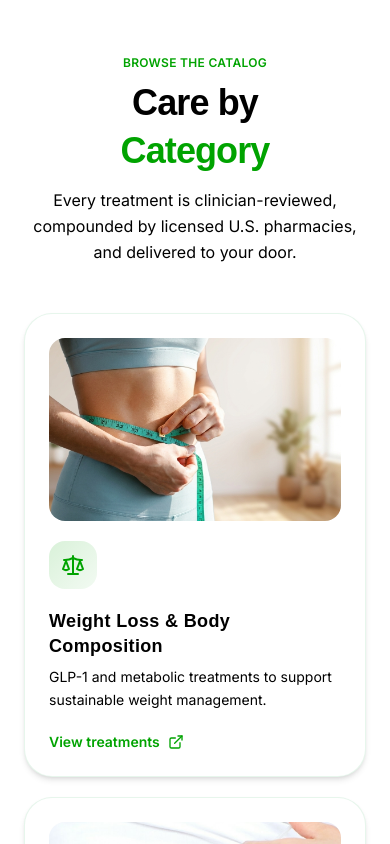
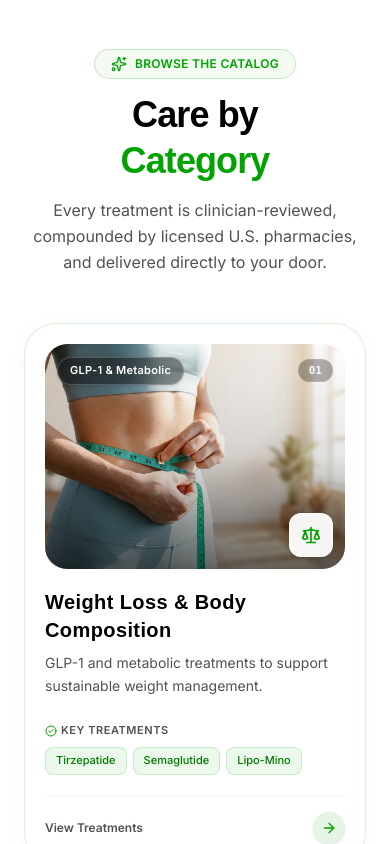
Before and after one commit to kingtenison/express-rx-pharmacy, a Next.js app: page /storefront in a window 390 px wide. Shown: the part 1560-2404 px from the top of the page. Built offline with nearby package versions, Linux system fonts and the light colour scheme; a web font is replaced by a local one.

Commit message:
feat: modern redesign of Care by Category cards in CategorySection

```diff
--- a/src/components/CategorySection.tsx
+++ b/src/components/CategorySection.tsx
@@ -3,7 +3,7 @@ import type { ComponentType } from "react";
 import { motion } from "framer-motion";
 import Image from "next/image";
 import {
-  ExternalLink,
+  ArrowRight,
   Scale,
   FlaskConical,
   ShieldCheck,
@@ -12,6 +12,7 @@ import {
   Activity,
   Sparkles,
   Microscope,
+  CheckCircle2,
 } from "lucide-react";
 import { storefront } from "@/lib/data";
 
@@ -26,49 +27,194 @@ const categoryIcons: Record<string, ComponentType<{ className?: string }>> = {
   microscope: Microscope,
 };
 
+const categoryMetadata: Record<
+  string,
+  { tag: string; popular: string[]; highlight: string }
+> = {
+  "weight-loss-body-composition": {
+    tag: "GLP-1 & Metabolic",
+    popular: ["Tirzepatide", "Semaglutide", "Lipo-Mino"],
+    highlight: "Most Popular",
+  },
+  "peptide-therapy": {
+    tag: "Cellular Recovery",
+    popular: ["Sermorelin", "GHK-Cu", "Glutathione"],
+    highlight: "Clinical Grade",
+  },
+  "longevity-immunity": {
+    tag: "Cellular Health",
+    popular: ["NAD+ Injections", "Low-Dose Naltrexone"],
+    highlight: "Anti-Aging",
+  },
+  "performance-recovery": {
+    tag: "Athletic Optimization",
+    popular: ["Amino Blends", "Performance Boost"],
+    highlight: "Energy & Repair",
+  },
+  "sexual-health": {
+    tag: "Hormone & Wellness",
+    popular: ["PT-141", "Targeted Care"],
+    highlight: "Confidential",
+  },
+  "men-s-hormonal-health": {
+    tag: "Men's Health & TRT",
+    popular: ["Testosterone Support", "Enclomiphene"],
+    highlight: "Precision Dosing",
+  },
+  "women-s-hormonal-health": {
+    tag: "Bio-Identical Care",
+    popular: ["Vaginal Estradiol", "Progesterone"],
+    highlight: "Specialized",
+  },
+  "comprehensive-health-panels": {
+    tag: "CLIA-Certified Labs",
+    popular: ["Men's Panel", "Women's Panel"],
+    highlight: "At-Home Kit",
+  },
+};
+
 export default function CategorySection() {
   return (
-    <section id="catalog" aria-labelledby="catalog-heading" className="relative w-full py-16 md:py-24 lg:py-28 overflow-hidden bg-white">
-      <div className="relative w-full px-6 md:px-12 lg:px-16">
-        <motion.div initial={{ opacity: 0, y: 30 }} whileInView={{ opacity: 1, y: 0 }} viewport={{ once: true }} transition={{ duration: 0.6 }} className="text-center mb-12 md:mb-16">
-          <span className="inline-flex items-center gap-2 text-[#00A300] text-xs sm:text-sm font-semibold tracking-wide uppercase mb-3">Browse the Catalog</span>
-          <h2 id="catalog-heading" className="text-4xl sm:text-5xl md:text-6xl font-bold text-black mb-4 tracking-tight">
+    <section
+      id="catalog"
+      aria-labelledby="catalog-heading"
+      className="relative w-full py-16 md:py-24 lg:py-32 overflow-hidden bg-white"
+    >
+      {/* Subtle background ambient gradients */}
+      <div
+        className="absolute top-1/4 left-1/2 -translate-x-1/2 w-[1000px] h-[400px] rounded-full opacity-30 pointer-events-none"
+        style={{
+          background:
+            "radial-gradient(ellipse at center, rgba(0, 163, 0, 0.08) 0%, transparent 70%)",
+          filter: "blur(60px)",
+        }}
+      />
+
+      <div className="relative z-10 w-full px-6 md:px-12 lg:px-16">
+        <motion.div
+          initial={{ opacity: 0, y: 30 }}
+          whileInView={{ opacity: 1, y: 0 }}
+          viewport={{ once: true }}
+          transition={{ duration: 0.6 }}
+          className="text-center mb-12 md:mb-16 lg:mb-20"
+        >
+          <div className="inline-flex items-center gap-2 px-4 py-1.5 rounded-full text-xs sm:text-sm font-semibold tracking-wide uppercase mb-4 border border-[#00A300]/20 bg-[#00A300]/5 text-[#00A300]">
+            <Sparkles className="w-4 h-4 text-[#00A300]" />
+            <span>Browse the Catalog</span>
+          </div>
+          <h2
+            id="catalog-heading"
+            className="text-4xl sm:text-5xl md:text-6xl font-bold text-black mb-4 tracking-tight"
+          >
             Care by
-            <span className="block text-[#00A300] mt-2">Category</span>
+            <span className="block text-[#00A300] mt-1.5 sm:mt-2">Category</span>
           </h2>
-          <p className="text-base md:text-lg leading-relaxed max-w-2xl mx-auto" style={{ color: "var(--text-2)" }}>
-            Every treatment is clinician-reviewed, compounded by licensed U.S. pharmacies, and delivered to your door.
+          <p
+            className="text-base md:text-lg leading-relaxed max-w-2xl mx-auto text-neutral-600"
+          >
+            Every treatment is clinician-reviewed, compounded by licensed U.S.
+            pharmacies, and delivered directly to your door.
           </p>
         </motion.div>
-        <ul className="grid grid-cols-1 sm:grid-cols-2 lg:grid-cols-4 gap-5 lg:gap-6">
+
+        <ul className="grid grid-cols-1 sm:grid-cols-2 lg:grid-cols-4 gap-6 lg:gap-7">
           {storefront.categories.map((cat, i) => {
             const Icon = categoryIcons[cat.icon] || Sparkles;
+            const meta = categoryMetadata[cat.id] || {
+              tag: "Specialized Care",
+              popular: ["Clinician Reviewed"],
+              highlight: "Licensed Rx",
+            };
+
             return (
               <li key={cat.id} className="flex">
                 <motion.a
                   href={cat.href}
                   target="_blank"
                   rel="noopener noreferrer"
-                  initial={{ opacity: 0, y: 40 }}
+                  initial={{ opacity: 0, y: 35 }}
                   whileInView={{ opacity: 1, y: 0 }}
                   viewport={{ once: true }}
-                  transition={{ delay: (i % 4) * 0.08, duration: 0.5, ease: [0.16, 1, 0.3, 1] }}
-                  className="group relative rounded-[1.75rem] bg-white border p-6 flex flex-col w-full h-full shadow-md hover:shadow-xl hover:-translate-y-1 transition-all duration-500"
-                  style={{ borderColor: "var(--primary-dim)" }}
+                  transition={{
+                    delay: (i % 4) * 0.08,
+                    duration: 0.5,
+                    ease: [0.16, 1, 0.3, 1],
+                  }}
+                  className="group relative rounded-[2rem] bg-white border border-[#00A300]/15 p-5 sm:p-5.5 flex flex-col w-full h-full shadow-[0_4px_20px_rgba(0,0,0,0.03)] hover:shadow-[0_20px_40px_rgba(0,163,0,0.12)] hover:border-[#00A300]/40 transition-all duration-500 hover:-translate-y-2 overflow-hidden"
                 >
-                  <div className="relative aspect-[16/10] overflow-hidden rounded-2xl mb-5">
-                    <Image src={cat.image} alt={cat.title} fill sizes="(max-width: 640px) 100vw, (max-width: 1024px) 50vw, 25vw" className="object-cover transition-transform duration-700 group-hover:scale-105" />
+                  {/* Card top-accent shine on hover */}
+                  <div className="absolute top-0 left-0 right-0 h-1 bg-gradient-to-r from-transparent via-[#00A300] to-transparent opacity-0 group-hover:opacity-100 transition-opacity duration-500" />
+
+                  {/* Visual Image Container */}
+                  <div className="relative aspect-[4/3] overflow-hidden rounded-[1.4rem] mb-5 bg-neutral-100 shadow-inner">
+                    <Image
+                      src={cat.image}
+                      alt={cat.title}
+                      fill
+                      sizes="(max-width: 640px) 100vw, (max-width: 1024px) 50vw, 25vw"
+                      className="object-cover transition-transform duration-700 ease-out group-hover:scale-108"
+                    />
+
+                    {/* Gradient Overlay */}
+                    <div className="absolute inset-0 bg-gradient-to-t from-black/60 via-black/10 to-transparent pointer-events-none" />
+
+                    {/* Top Left Tag */}
+                    <div className="absolute top-3 left-3 z-10">
+                      <span className="inline-flex items-center gap-1.5 px-3 py-1 rounded-full text-[11px] font-semibold tracking-wide text-white bg-black/40 backdrop-blur-md border border-white/20 shadow-sm">
+                        {meta.tag}
+                      </span>
+                    </div>
+
+                    {/* Top Right Category Number */}
+                    <div className="absolute top-3 right-3 z-10">
+                      <span className="text-[11px] font-mono font-bold text-white/90 bg-black/30 backdrop-blur-md px-2.5 py-1 rounded-full border border-white/10">
+                        {String(i + 1).padStart(2, "0")}
+                      </span>
+                    </div>
+
+                    {/* Floating Bottom Right Icon Badge */}
+                    <div className="absolute bottom-3 right-3 z-10 w-11 h-11 rounded-xl flex items-center justify-center bg-white/95 backdrop-blur-md shadow-md text-[#00A300] group-hover:bg-[#00A300] group-hover:text-white transition-all duration-300 border border-white/80 group-hover:scale-105">
+                      <Icon className="w-5 h-5 transition-transform duration-300 group-hover:rotate-6" aria-hidden="true" />
+                    </div>
                   </div>
-                  <div className="w-12 h-12 rounded-2xl flex items-center justify-center mb-5 bg-gradient-to-br from-[#00A300]/15 to-[#00A300]/5 transition-transform duration-500 group-hover:scale-110">
-                    <Icon className="w-6 h-6 text-[#00A300]" aria-hidden="true" />
+
+                  {/* Title & Tagline */}
+                  <div className="flex flex-col mb-4">
+                    <h3 className="text-xl font-bold text-black mb-2 leading-snug group-hover:text-[#00A300] transition-colors duration-300">
+                      {cat.title}
+                    </h3>
+                    <p className="text-sm leading-relaxed text-neutral-600 line-clamp-2">
+                      {cat.tagline}
+                    </p>
                   </div>
-                  <h3 className="text-lg font-bold text-black mb-2 leading-snug">{cat.title}</h3>
-                  <p className="text-sm leading-relaxed mb-5 flex-1" style={{ color: "var(--text-2)" }}>{cat.tagline}</p>
-                  <span className="inline-flex items-center gap-2 text-sm font-semibold text-[#00A300] group-hover:gap-3 transition-all duration-300">
-                    View treatments
-                    <ExternalLink className="w-4 h-4" aria-hidden="true" />
-                    <span className="sr-only">at the Express Pharmacy storefront (opens in a new tab)</span>
-                  </span>
+
+                  {/* Popular Treatments Pills */}
+                  <div className="mt-auto pt-2 mb-5">
+                    <div className="text-[11px] font-semibold uppercase tracking-wider text-neutral-600 mb-2 flex items-center gap-1">
+                      <CheckCircle2 className="w-3 h-3 text-[#00A300]" />
+                      <span>Key Treatments</span>
+                    </div>
+                    <div className="flex flex-wrap gap-1.5">
+                      {meta.popular.map((item, idx) => (
+                        <span
+                          key={idx}
+                          className="text-[11px] font-medium px-2.5 py-1 rounded-lg bg-[#00A300]/8 text-[#007A00] border border-[#00A300]/15"
+                        >
+                          {item}
+                        </span>
+                      ))}
+                    </div>
+                  </div>
+
+                  {/* Action Footer */}
+                  <div className="pt-4 border-t border-neutral-100 flex items-center justify-between">
+                    <span className="text-xs font-semibold text-neutral-600 group-hover:text-black transition-colors flex items-center gap-1.5">
+                      View Treatments
+                    </span>
+                    <div className="w-8 h-8 rounded-full bg-[#00A300]/10 text-[#00A300] flex items-center justify-center group-hover:bg-[#00A300] group-hover:text-white transition-all duration-300 group-hover:translate-x-1 shadow-sm">
+                      <ArrowRight className="w-4 h-4" aria-hidden="true" />
+                    </div>
+                  </div>
                 </motion.a>
               </li>
             );
```
